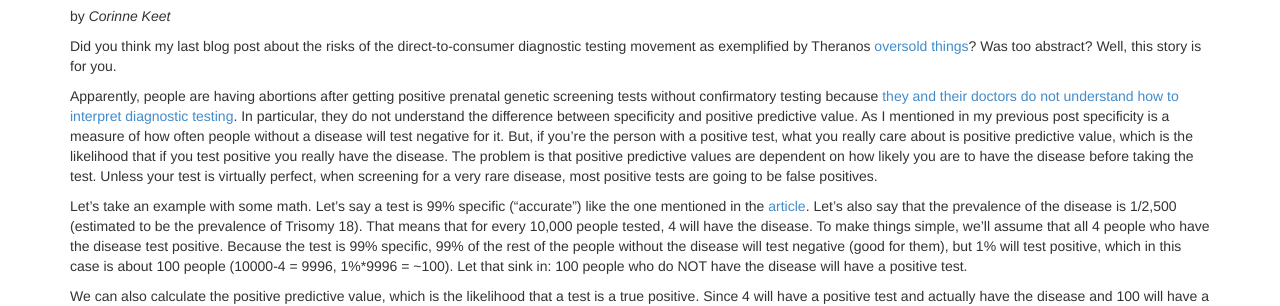
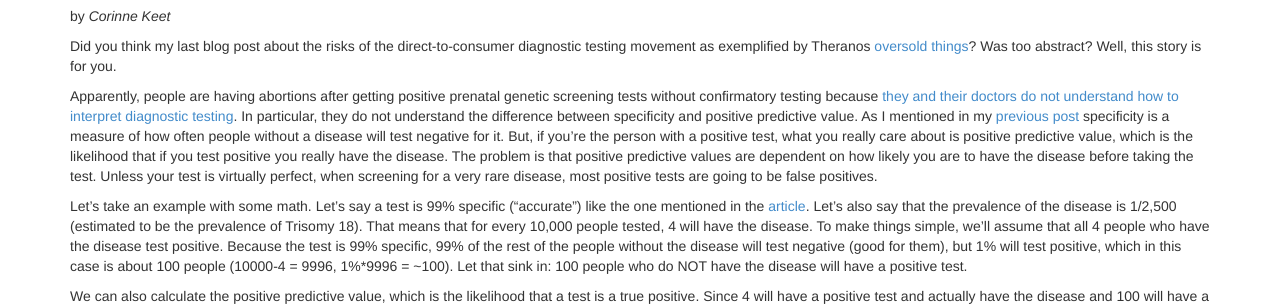
Before and after one commit to patricksilva/skybrude.github.io, a Jekyll site: the page built from _posts/2014-12-23-diagnostic-epi.md, in a window 1280 px wide. Shown: the part 344-650 px from the top of the page. Built offline with Jekyll 4.4.1, drawn with Linux system fonts in a browser that asks for light colours; nearby versions of some CDN libraries; part of the change alters nothing that is shown.

```diff
--- a/_posts/2014-12-23-diagnostic-epi.md
+++ b/_posts/2014-12-23-diagnostic-epi.md
@@ -14,7 +14,7 @@ prenatal genetic screening tests without confirmatory testing because
 [they and their doctors do not understand how to interpret diagnostic
 testing](http://www.bostonglobe.com/metro/2014/12/14/oversold-and-unregulated-flawed-prenatal-tests-leading-abortions-healthy-fetuses/aKFAOCP5N0Kr8S1HirL7EN/story.html). In
 particular, they do not understand the difference between specificity
-and positive predictive value. As I mentioned in my previous post
+and positive predictive value. As I mentioned in my [previous post](http://skybrudeconsulting.com/blog/2014/12/12/diagnostic-testing.html)
 specificity is a measure of how often people without a disease will
 test negative for it. But, if you’re the person with a positive test,
 what you really care about is positive predictive value, which is the
```
